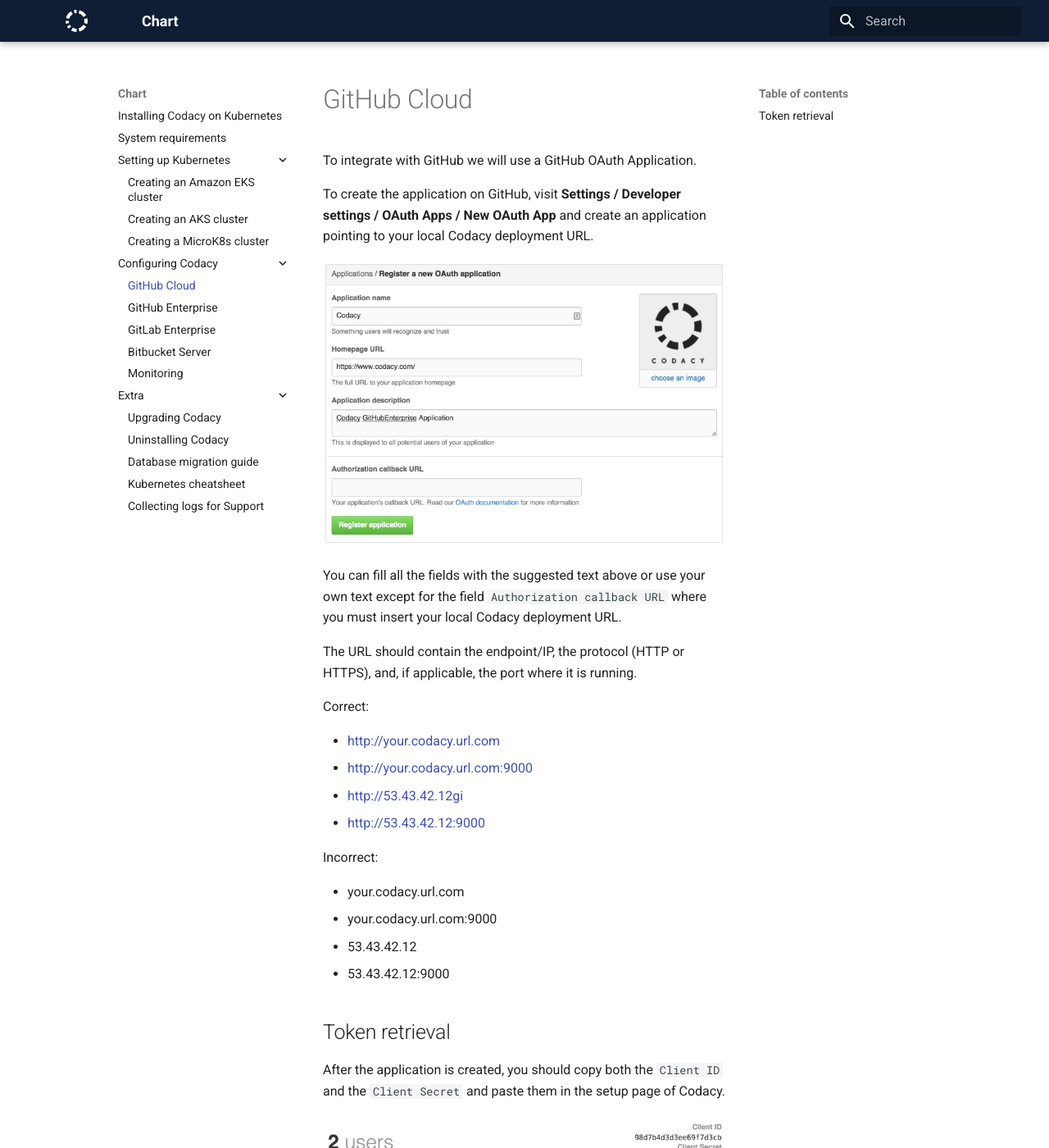
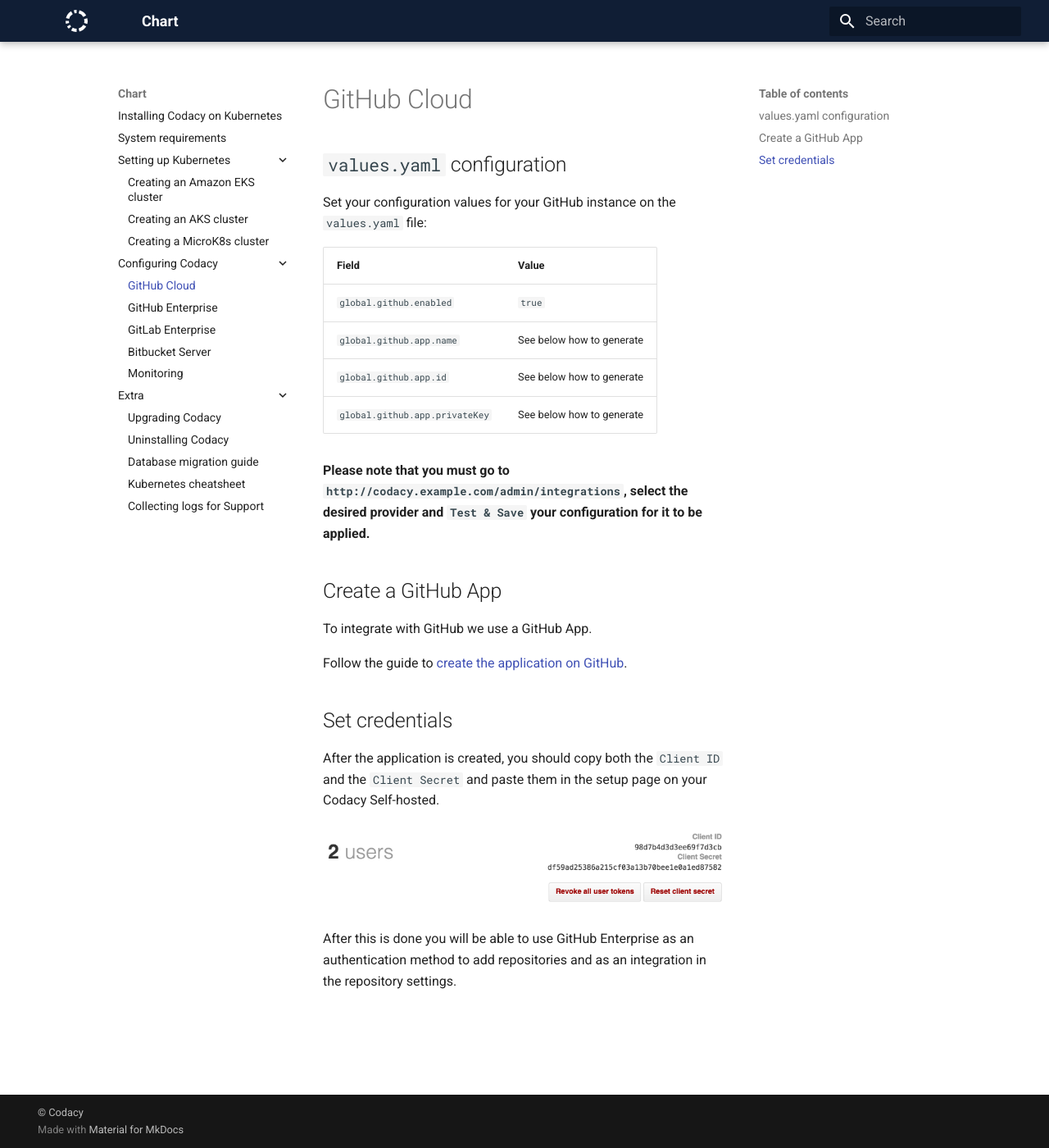
Before and after one commit to codacy/chart, an MkDocs documentation site: the page built from docs/configuration/git-providers/github-cloud.md, in a window 1280 px wide and 1400 px high. Shown: the whole window at 82% size. Built offline with MkDocs 1.6.1 and Material for MkDocs 9.7.7, drawn with Linux system fonts in a browser that asks for light colours; some of the changed text lies outside the part shown.

Commit message:
docs: Update docs for GitHub Apps

```diff
--- a/docs/configuration/git-providers/github-cloud.md
+++ b/docs/configuration/git-providers/github-cloud.md
@@ -1,33 +1,28 @@
 # GitHub Cloud
 
-To integrate with GitHub we will use a GitHub OAuth Application.
+## `values.yaml` configuration
 
-To create the application on GitHub, visit **Settings / Developer settings / OAuth Apps / New OAuth App** and create an application pointing to your local Codacy deployment URL.
+Set your configuration values for your GitHub instance on the `values.yaml` file:
 
-![GitHub Application](images/github-application.png)
+| Field                          | Value                     |
+| ------------------------------ | ------------------------- |
+| `global.github.enabled`        | `true`                    |
+| `global.github.app.name`       | See below how to generate |
+| `global.github.app.id`         | See below how to generate |
+| `global.github.app.privateKey` | See below how to generate |
 
-You can fill all the fields with the suggested text above or use your own text except for the field `Authorization callback URL` where you must insert your local Codacy deployment URL.
+**Please note that you must go to `http://codacy.example.com/admin/integrations`, select the desired provider and `Test & Save` your configuration for it to be applied.**
 
-The URL should contain the endpoint/IP, the protocol (HTTP or HTTPS), and, if applicable, the port where it is running.
+## Create a GitHub App
 
-Correct:
+To integrate with GitHub we use a GitHub App.
 
--   <http://your.codacy.url.com>
--   <http://your.codacy.url.com:9000>
--   <http://53.43.42.12gi>
--   <http://53.43.42.12:9000>
+Follow the guide to [create the application on GitHub](create-github-app.md).
 
-Incorrect:
+## Set credentials
 
--   your.codacy.url.com
--   your.codacy.url.com:9000
--   53.43.42.12
--   53.43.42.12:9000
+After the application is created, you should copy both the `Client ID` and the `Client Secret` and paste them in the setup page on your Codacy Self-hosted.
 
-## Token retrieval
+![GitHub Application](./images/github-token-retrieval.png)
 
-After the application is created, you should copy both the `Client ID` and the `Client Secret` and paste them in the setup page of Codacy.
-
-![GitHub Application](images/github-token-retrieval.png)
-
-After this is done you will be able to use GitHub Cloud as an authentication method to add repositories and as an integration in the repository settings.
+After this is done you will be able to use GitHub Enterprise as an authentication method to add repositories and as an integration in the repository settings.
```
Also changed, not shown: docs/configuration/git-providers/create-github-app.md (added, +47 -0 lines), docs/configuration/git-providers/github-enterprise.md (+20 -25 lines), docs/configuration/git-providers/images/github-ui-configuration.png (added).
